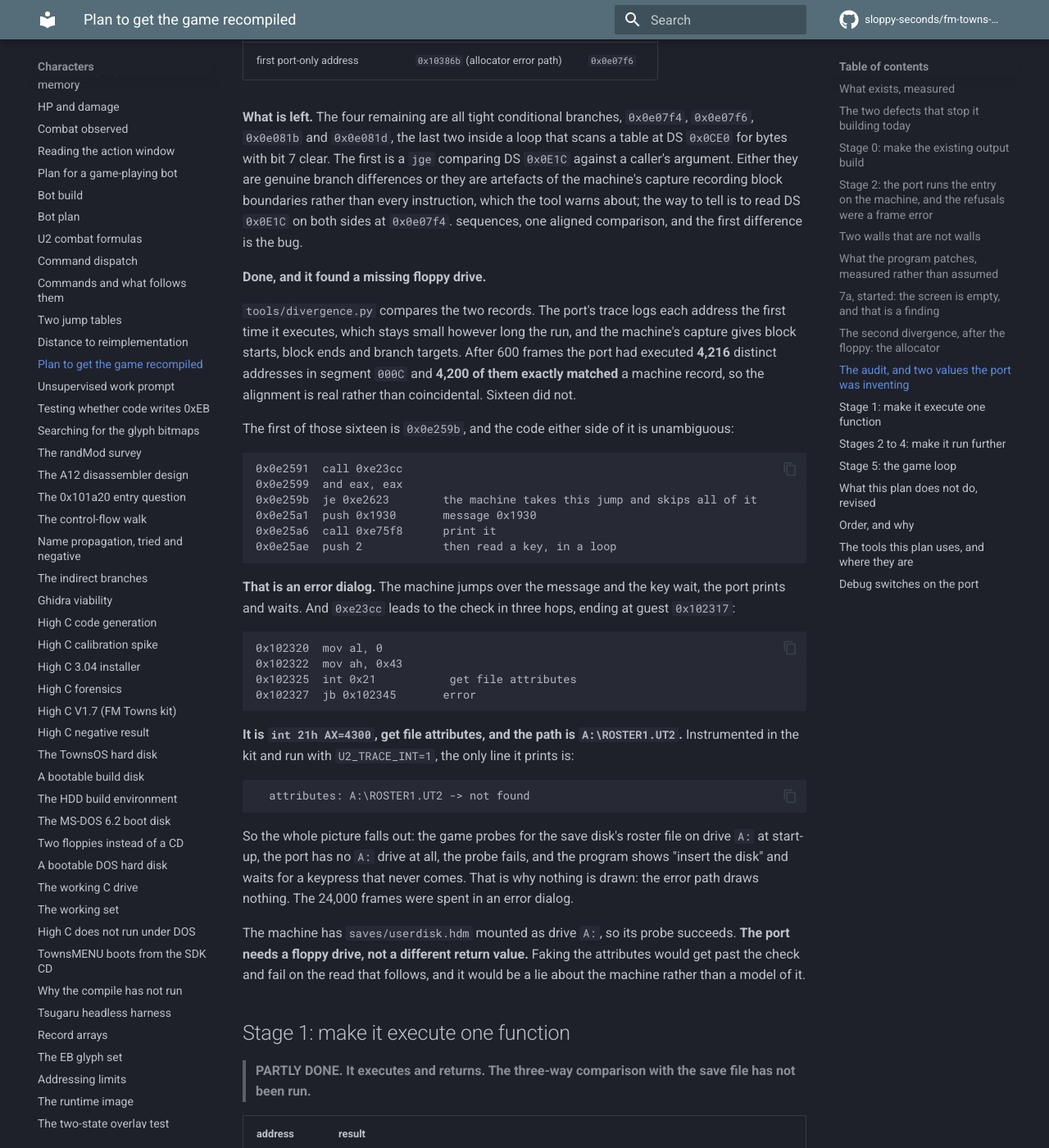
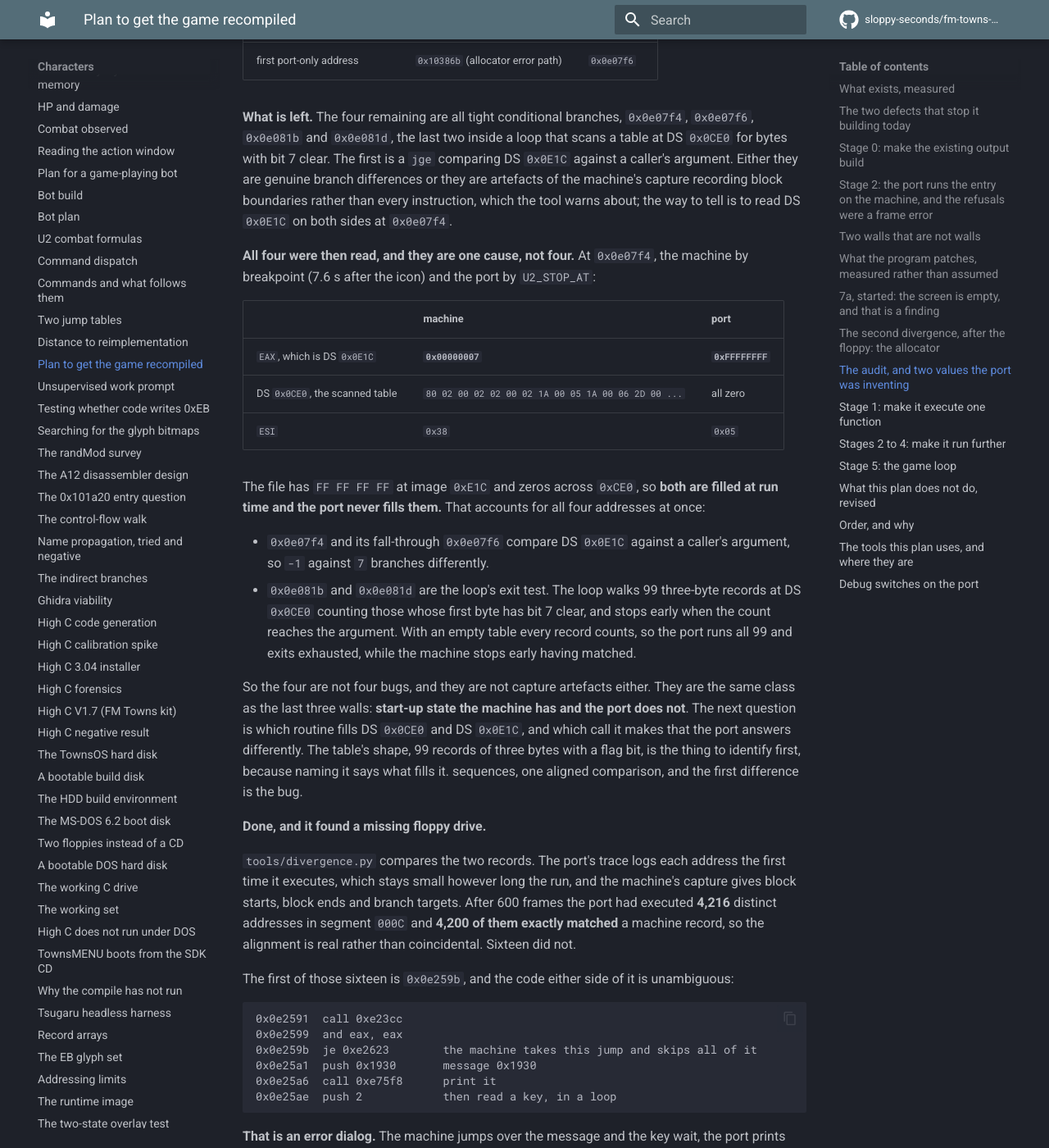
Before and after one commit to sloppy-seconds/fm-towns-ultima, an MkDocs documentation site: the page built from docs/recomp-plan.md, in a window 1280 px wide and 1400 px high, scrolled down 14148 px. Shown: the whole window at 82% size. Built offline with MkDocs 1.6.1 and Material for MkDocs 9.7.7, drawn with Linux system fonts in a browser that asks for light colours; comment, search, counter and statistics services are not loaded.

Commit message:
All four remaining divergences are one cause: two globals the port never fills
Read at 0x0e07f4, the machine by breakpoint (7.6 s after the icon) and the port by U2_STOP_AT:

  EAX, which is DS:0x0E1C     machine 0x00000007    port 0xFFFFFFFF
  DS:0x0CE0, the scanned table machine 80 02 00 02 02 00 02 1A 00 ...  port all zero
  ESI                         machine 0x38          port 0x05

The file has FF FF FF FF at image 0xE1C and zeros across 0xCE0, so both are filled at
run time and the port never fills them. That explains all four addresses at once.

0x0e07f4 and its fall-through 0x0e07f6 compare DS:0x0E1C against a caller's argument, so
-1 against 7 branches differently. 0x0e081b and 0x0e081d are the exit test of a loop that
walks 99 three-byte records at DS:0x0CE0, counting those whose first byte has bit 7 clear,
and stops early when the count reaches the argument. With an empty table every record
counts, so the port runs all 99 and exits exhausted where the machine stops early having
matched.

So they are not four bugs and not capture artefacts. They are the same class as the last
three walls: start-up state the machine has and the port does not. Next is which routine
fills both, and naming the table's shape is the way in, since 99 three-byte records with a
flag bit says what would fill it.

```diff
--- a/docs/recomp-plan.md
+++ b/docs/recomp-plan.md
@@ -591,6 +591,30 @@ addresses the port executes that the machine has no record of fell from **25 to
 a `jge` comparing DS `0x0E1C` against a caller's argument. Either they are genuine branch differences or they are
 artefacts of the machine's capture recording block boundaries rather than every instruction, which the tool
 warns about; the way to tell is to read DS `0x0E1C` on both sides at `0x0e07f4`.
+
+**All four were then read, and they are one cause, not four.** At `0x0e07f4`, the machine by breakpoint (7.6 s
+after the icon) and the port by `U2_STOP_AT`:
+
+| | machine | port |
+|---|---|---|
+| `EAX`, which is DS `0x0E1C` | **`0x00000007`** | **`0xFFFFFFFF`** |
+| DS `0x0CE0`, the scanned table | `80 02 00 02 02 00 02 1A 00 05 1A 00 06 2D 00 ...` | all zero |
+| `ESI` | `0x38` | `0x05` |
+
+The file has `FF FF FF FF` at image `0xE1C` and zeros across `0xCE0`, so **both are filled at run time and the
+port never fills them.** That accounts for all four addresses at once:
+
+- `0x0e07f4` and its fall-through `0x0e07f6` compare DS `0x0E1C` against a caller's argument, so `-1` against `7`
+  branches differently.
+- `0x0e081b` and `0x0e081d` are the loop's exit test. The loop walks 99 three-byte records at DS `0x0CE0`
+  counting those whose first byte has bit 7 clear, and stops early when the count reaches the argument. With an
+  empty table every record counts, so the port runs all 99 and exits exhausted, while the machine stops early
+  having matched.
+
+So the four are not four bugs, and they are not capture artefacts either. They are the same class as the last
+three walls: **start-up state the machine has and the port does not**. The next question is which routine fills
+DS `0x0CE0` and DS `0x0E1C`, and which call it makes that the port answers differently. The table's shape, 99
+records of three bytes with a flag bit, is the thing to identify first, because naming it says what fills it.
 sequences, one aligned comparison, and the first difference is the bug.
 
 **Done, and it found a missing floppy drive.**
```
